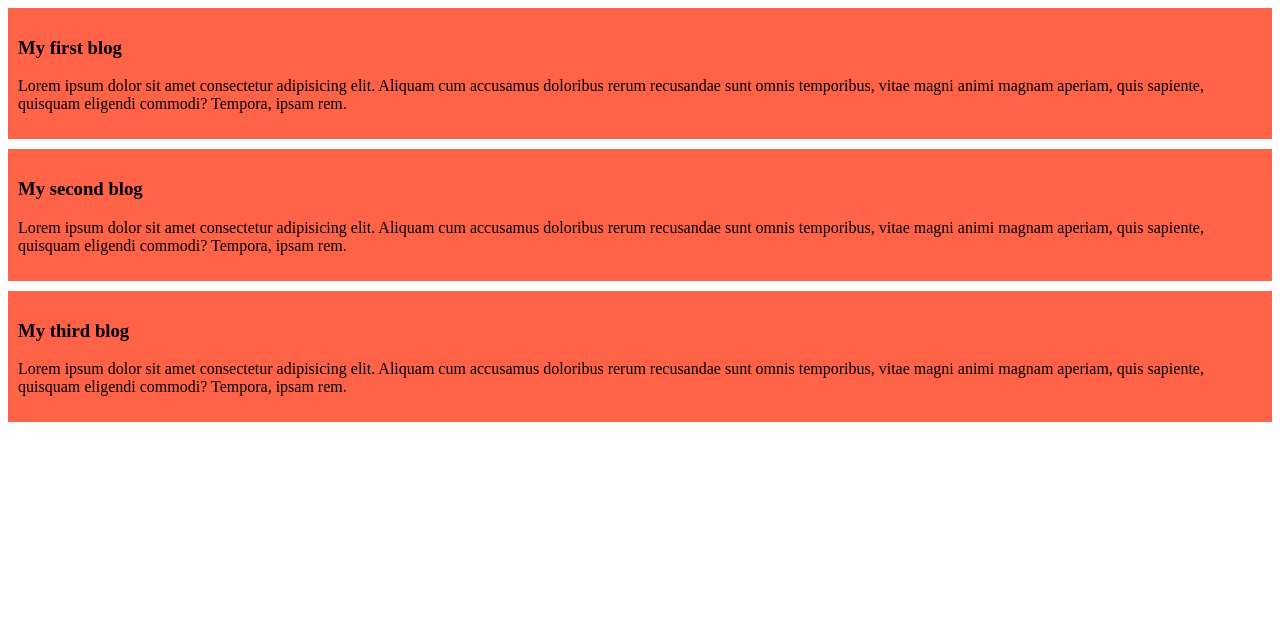
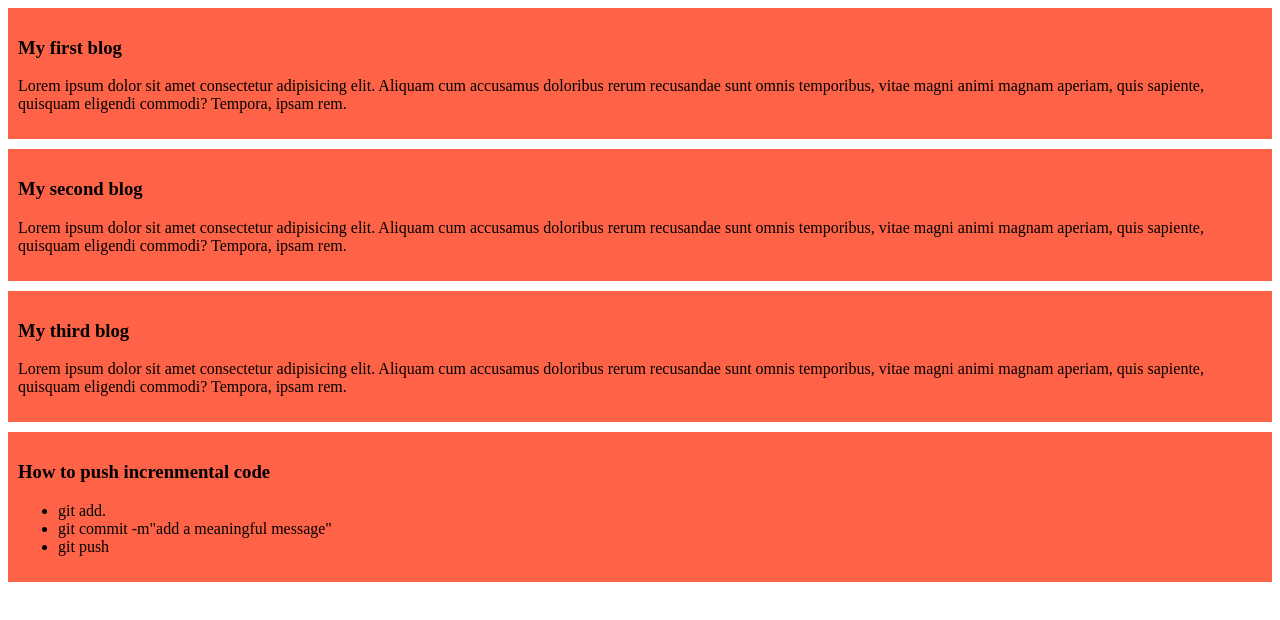
Before and after one commit to shafiqulku/my-simple-website, a plain HTML site: page index.html in a window 1280 px wide. Drawn offline with Linux system fonts and the light colour scheme.

Commit message:
added a list to push code

```diff
--- a/index.html
+++ b/index.html
@@ -18,5 +18,13 @@
         <h3>My third blog</h3>
         <p>Lorem ipsum dolor sit amet consectetur adipisicing elit. Aliquam cum accusamus doloribus rerum recusandae sunt omnis temporibus, vitae magni animi magnam aperiam, quis sapiente, quisquam eligendi commodi? Tempora, ipsam rem.</p>
     </div>
+    <div>
+        <h3>How to push increnmental code</h3>
+        <ul>
+            <li>git add.</li>
+            <li>git commit -m"add a meaningful message"</li>
+            <li>git push</li>
+        </ul>
+    </div>
 </body>
 </html>
```
